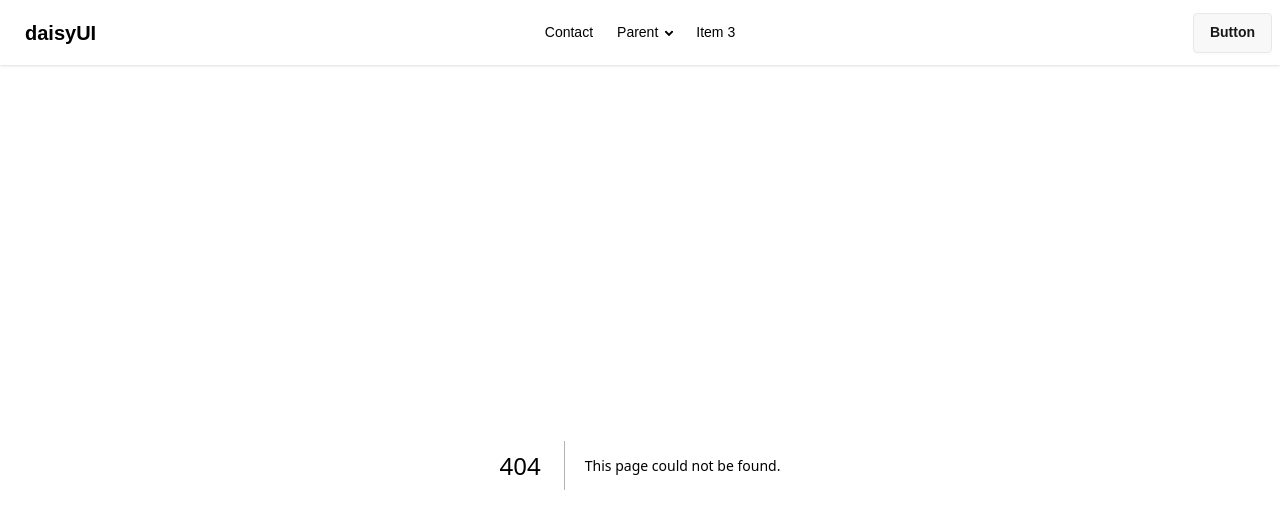
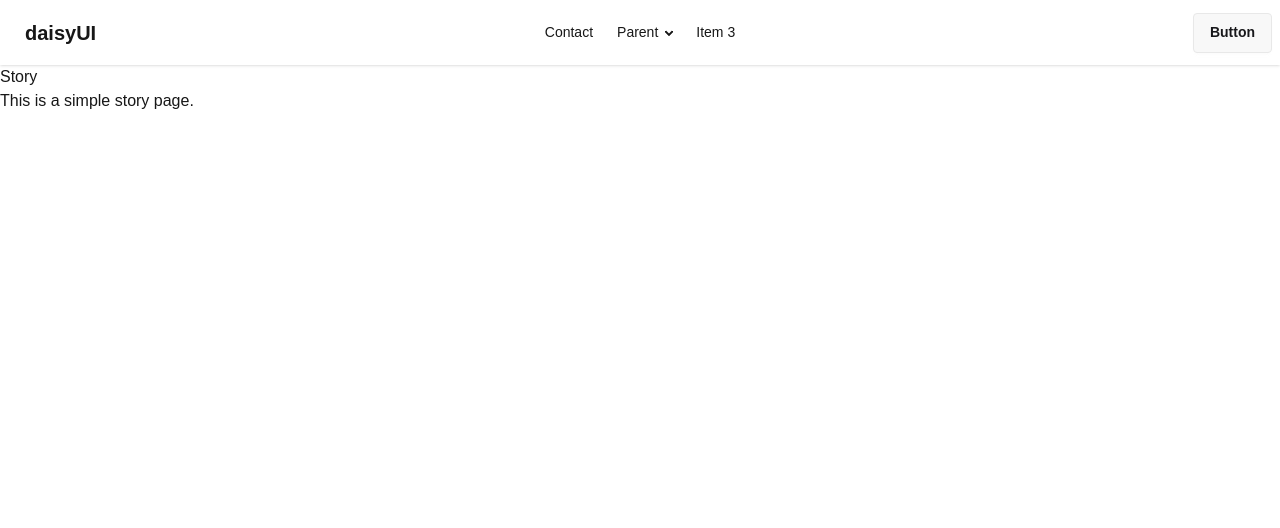
Before and after one commit to Thesachindey/NextJS_SomaChar, a Next.js app: page /storys in a window 1280 px wide. Before the commit this address had no page. Shown: the top 528 px of the page. Built offline with nearby package versions, Linux system fonts and the light colour scheme.

Commit message:
added story page for render server component inside client component as a server component

```diff
--- /dev/null
+++ b/src/app/storys/page.jsx
@@ -0,0 +1,12 @@
+import React from 'react';
+
+const Story = () => {
+    return (
+        <div>
+            <h1>Story</h1>
+            <p>This is a simple story page.</p>
+        </div>
+    );
+};
+
+export default Story;
```
